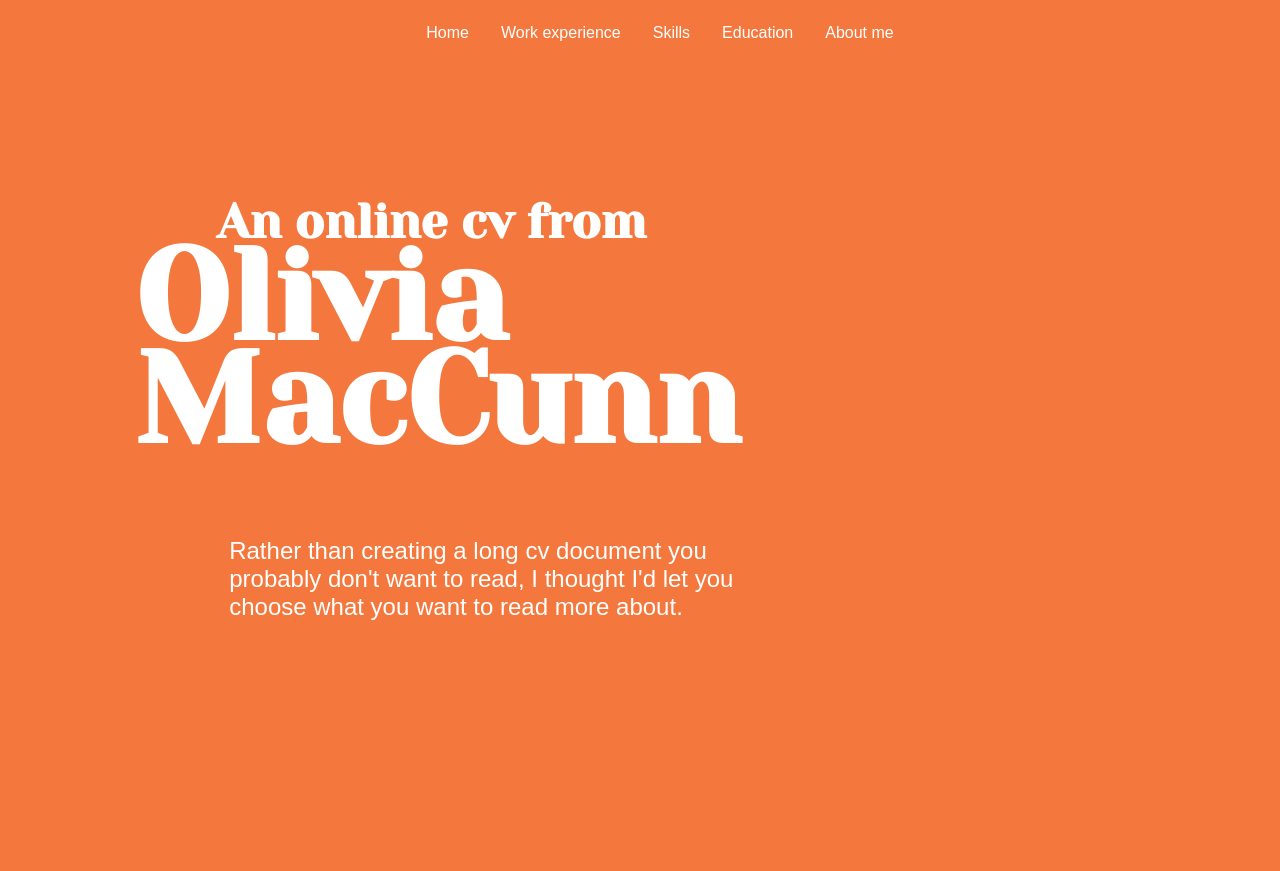
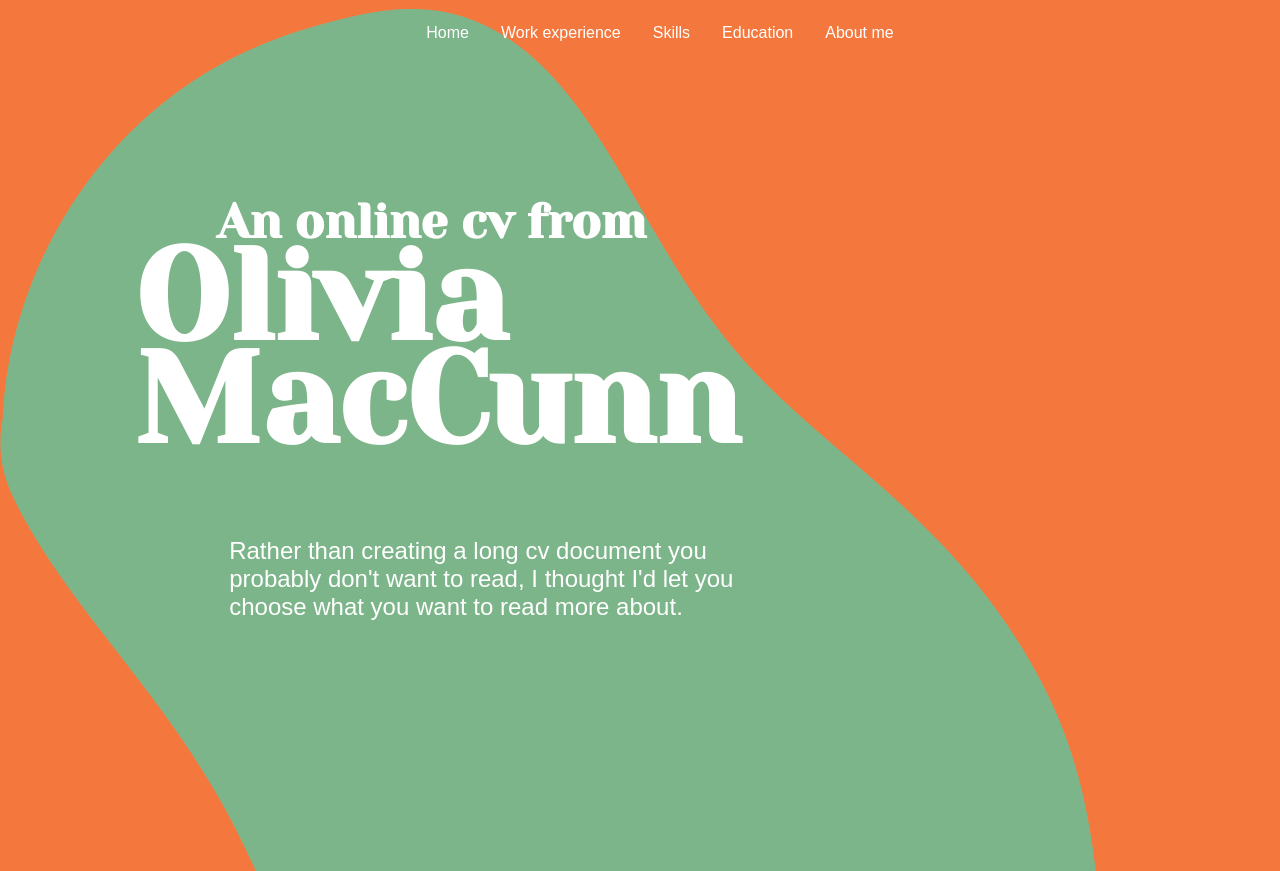
Before and after one commit to oliviam1995/CV, a plain HTML site: page index.html in a window 1280 px wide. Shown: the top 871 px of the page. Before the commit the page ends 800 px from the top, so only its background shows below. Drawn offline with Linux system fonts and the light colour scheme; a web font is replaced by a local one.

Commit message:
add image

```diff
--- a/index.html
+++ b/index.html
@@ -22,10 +22,13 @@
             <li><a class="active" href="index.html">About me</a></li>
         </ul>
     </nav>
+    <div class="col-1">
+    <img id="shape1" src="/images/shape-1.png">
     <div class="index-header">
     <h1> <span class="h1line1">An online cv from</span><br>Olivia MacCunn</h1>
     <p class="index-hero-p">Rather than creating a long cv document you probably don't want to read, I thought I'd let you choose what you want to read more about.</p>
     </div>
+    </div>
     </header>
 </body>
 </html>
--- a/style.css
+++ b/style.css
@@ -47,3 +47,9 @@ nav{
     width:55%;
     padding-left: 10%;
 }
+#shape1{
+    position: absolute;
+    left: 0px;
+    top: 0px;
+    z-index: -1;
+}
```
